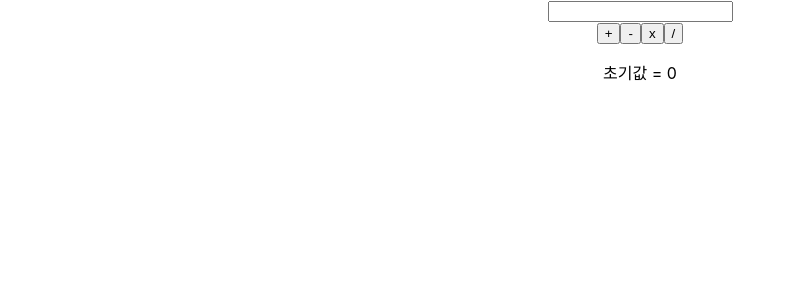
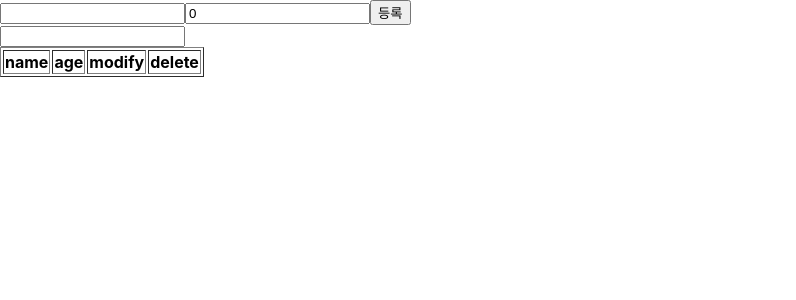
Before and after one commit to qwerasdfxzdcv/react-practice, a React (Create React App) app: page / in a window 1280 px wide. Shown: the top 300 px of the page, without its empty margins (0-796 px from the left). Built offline with nearby package versions, Linux system fonts and the light colour scheme.

Commit message:
close #11

```diff
--- /dev/null
+++ b/src/Join.jsx
@@ -0,0 +1,75 @@
+import { useState } from "react";
+
+const init = { name: "", age: 0 };
+const Join = () => {
+    const [person, setPerson] = useState({ ...init });
+    const [people, setPeople] = useState([]);
+    const [search, setSearch] = useState("");
+
+    const onChangePerson = (e) => {
+        const { name, value } = e.target;
+        setPerson({ ...person, [name]: value });
+    };
+
+    const onSubmit = () => {
+        setPeople([...people, { ...person }]);
+        setPerson({ ...init });
+    };
+
+    const onModify = (index) => {
+        const updatedPeople = [...people];
+        updatedPeople[index] = { ...person };
+        setPeople(updatedPeople);
+    };
+
+    const onDelete = (index) => {
+        const updatedPeople = people.filter((_, i) => i !== index);
+        setPeople(updatedPeople);
+    };
+
+    return (
+        <div>
+            <input
+                name="name"
+                value={person.name}
+                onChange={onChangePerson}
+            />
+            <input
+                name="age"
+                value={person.age}
+                onChange={onChangePerson}
+            />
+            <button onClick={onSubmit}>등록</button>
+            <br/>
+            <input onChange={(e) => setSearch(e.target.value)} />
+            <table border={1}>
+                <thead>
+                    <tr>
+                        <th>name</th>
+                        <th>age</th>
+                        <th>modify</th>
+                        <th>delete</th>
+                    </tr>
+                </thead>
+                <tbody>
+                    {people
+                        .filter(({ name }) => name.includes(search))
+                        .map(({ name, age }, index) => (
+                            <tr key={index}>
+                                <td>{name}</td>
+                                <td>{age}</td>
+                                <td>
+                                    <button onClick={() => onModify(index)}>modify</button>
+                                </td>
+                                <td>
+                                    <button onClick={() => onDelete(index)}>delete</button>
+                                </td>
+                            </tr>
+                        ))}
+                </tbody>
+            </table>
+        </div>
+    );
+};
+
+export default Join;
--- a/src/index.js
+++ b/src/index.js
@@ -3,11 +3,12 @@ import ReactDOM from 'react-dom/client';
 import './index.css';
 import App from './App';
 import reportWebVitals from './reportWebVitals';
+import Join from './Join';
 
 const root = ReactDOM.createRoot(document.getElementById('root'));
 root.render(
   <React.StrictMode>
-    <App />
+    <Join />
   </React.StrictMode>
 );
 
```
